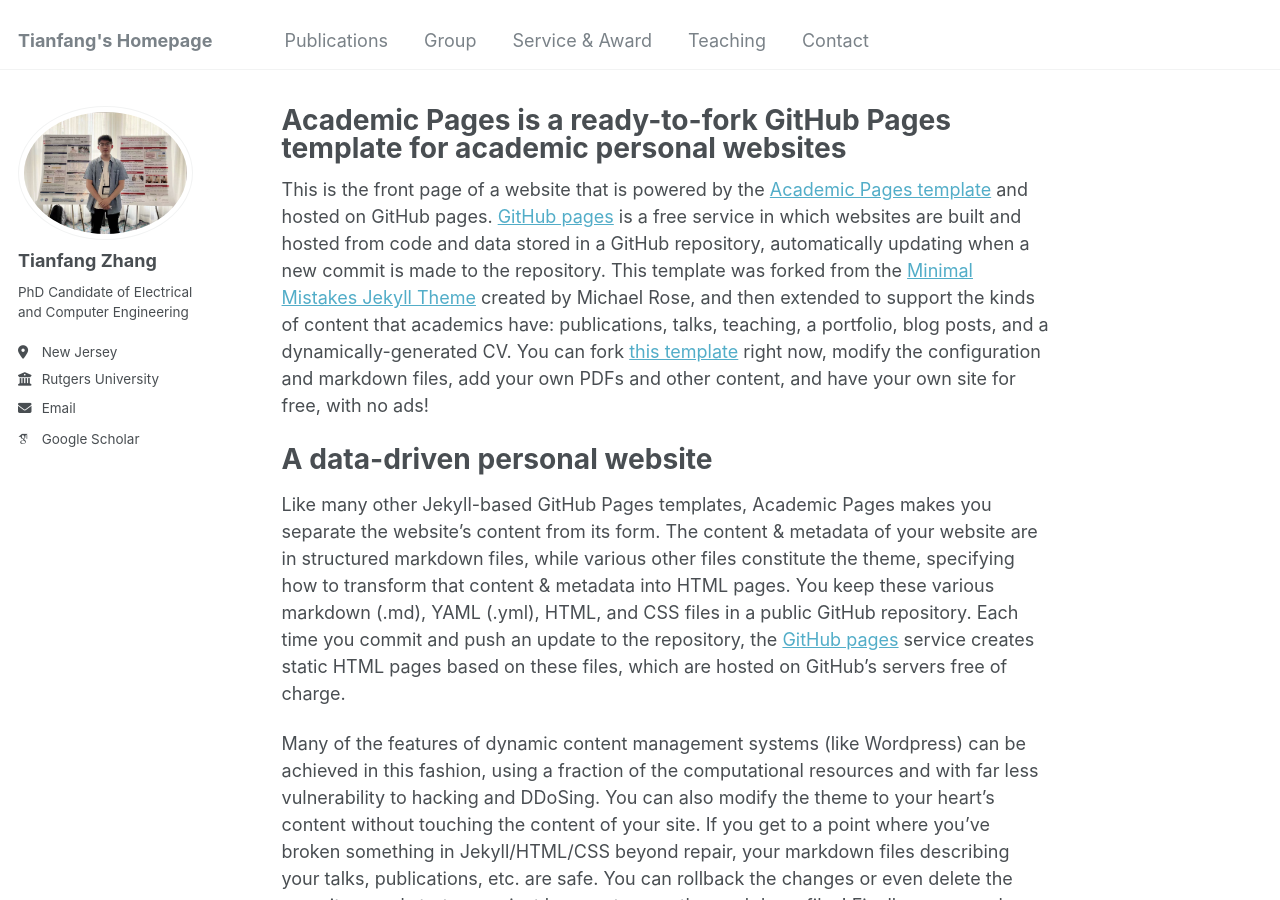
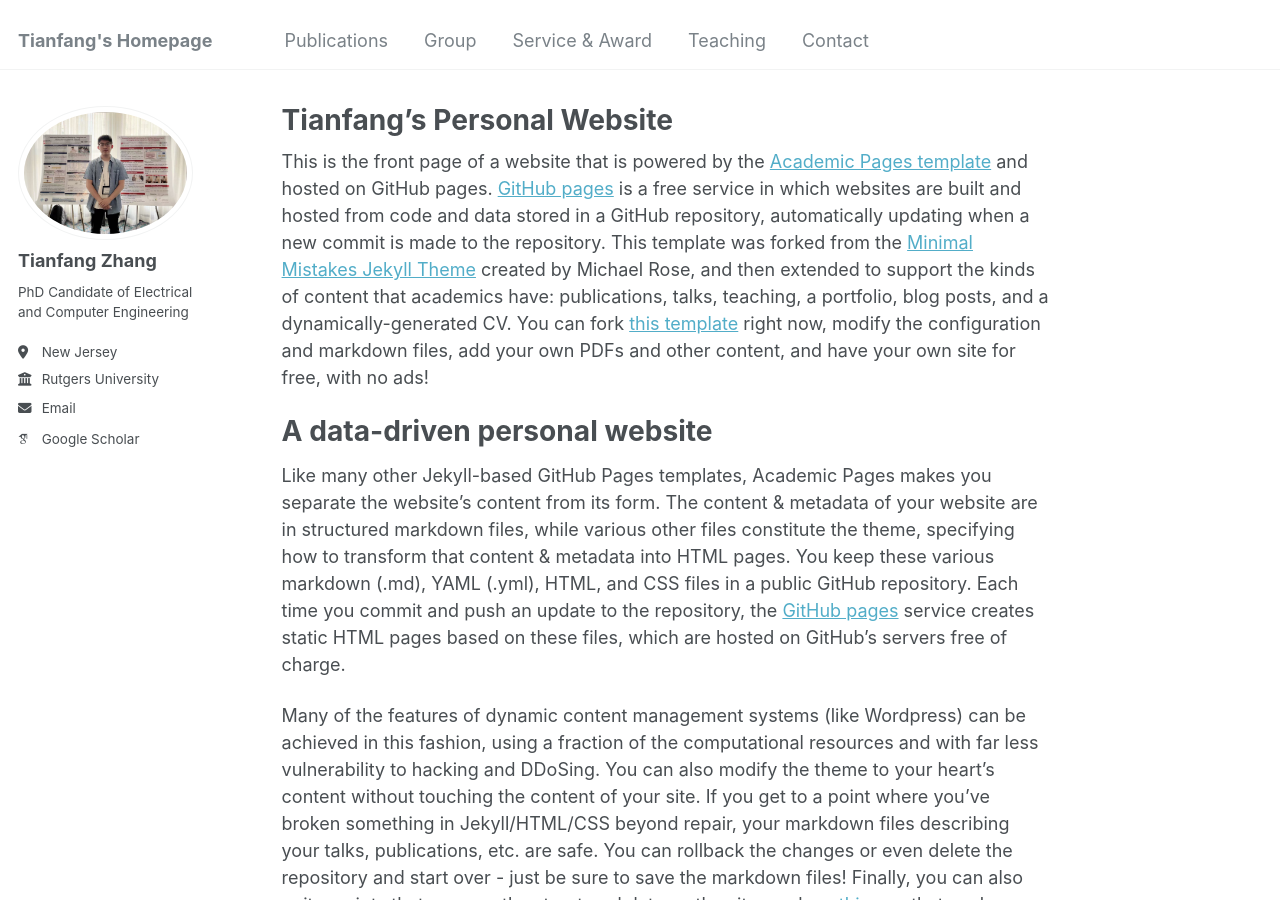
Before and after one commit to tianfang96/tianfang96.github.io, a Jekyll site: the page built from _pages/about.md, in a window 1280 px wide and 900 px high. Built offline with Jekyll 4.4.1, drawn with Linux system fonts in a browser that asks for light colours; some web fonts are replaced.

Commit message:
Update about.md

```diff
--- a/_pages/about.md
+++ b/_pages/about.md
@@ -1,6 +1,6 @@
 ---
 permalink: /
-title: "Academic Pages is a ready-to-fork GitHub Pages template for academic personal websites"
+title: "Tianfang's Personal Website"
 author_profile: true
 redirect_from:
   - /about/
```
